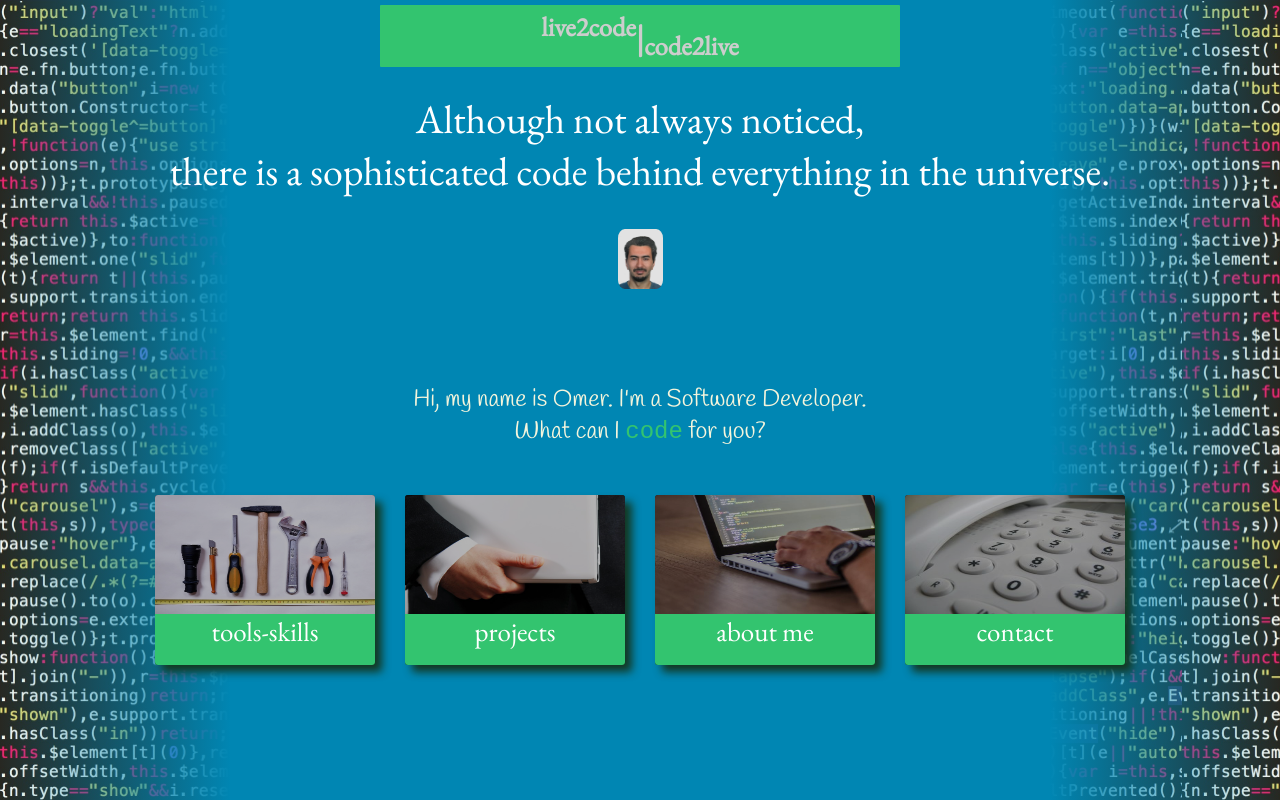
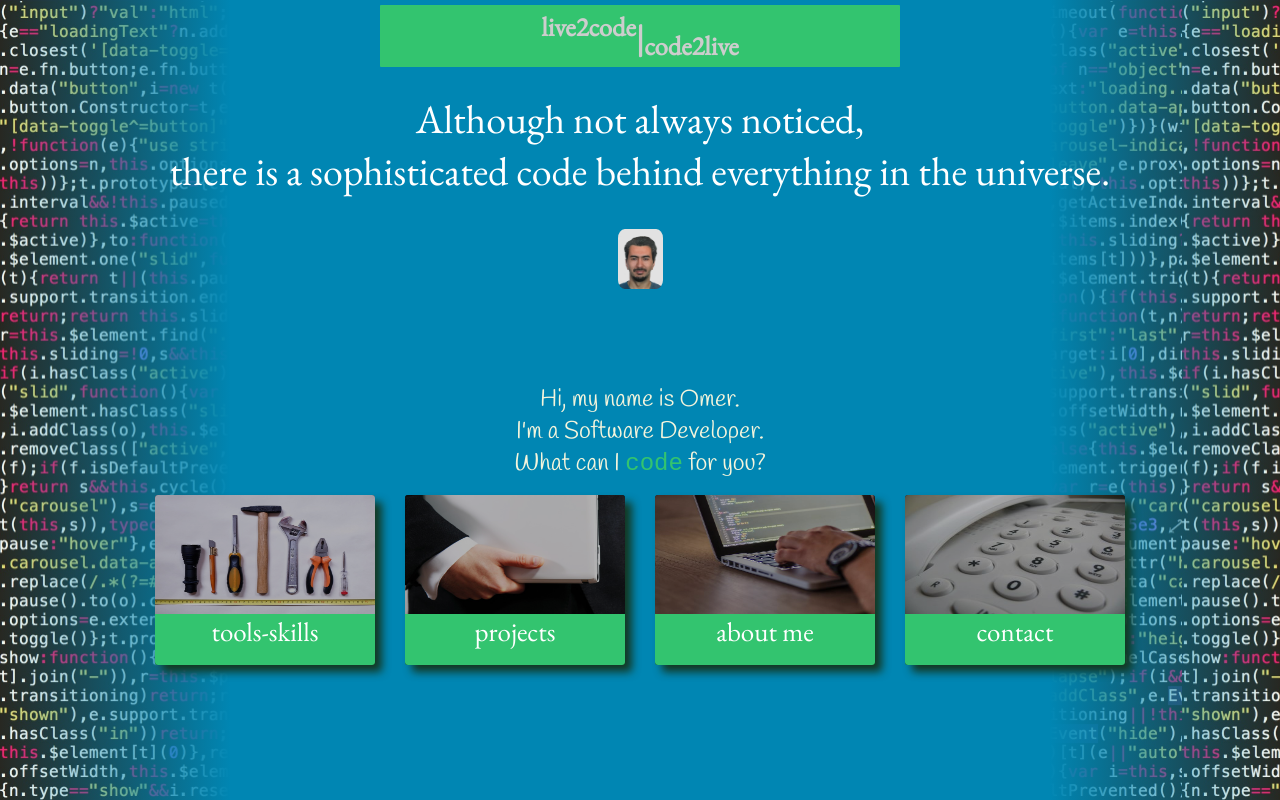
Before and after one commit to acar-o/acar-o.github.io, a plain HTML site: page index.html in a window 1280 px wide. Drawn offline with nearby package versions, Linux system fonts and the light colour scheme.

Commit message:
Update index.html

```diff
--- a/index.html
+++ b/index.html
@@ -30,7 +30,7 @@
 
         </header>
 
-       <p class="hello write">Hi, my name is Omer. I'm a Software Developer.
+       <p class="hello write">Hi, my name is Omer. <br> I'm a Software Developer.
             <br>What can I <code> <span class="code">code</span></code> for
             you? </p>
         <div class="bottom-menu">
```
